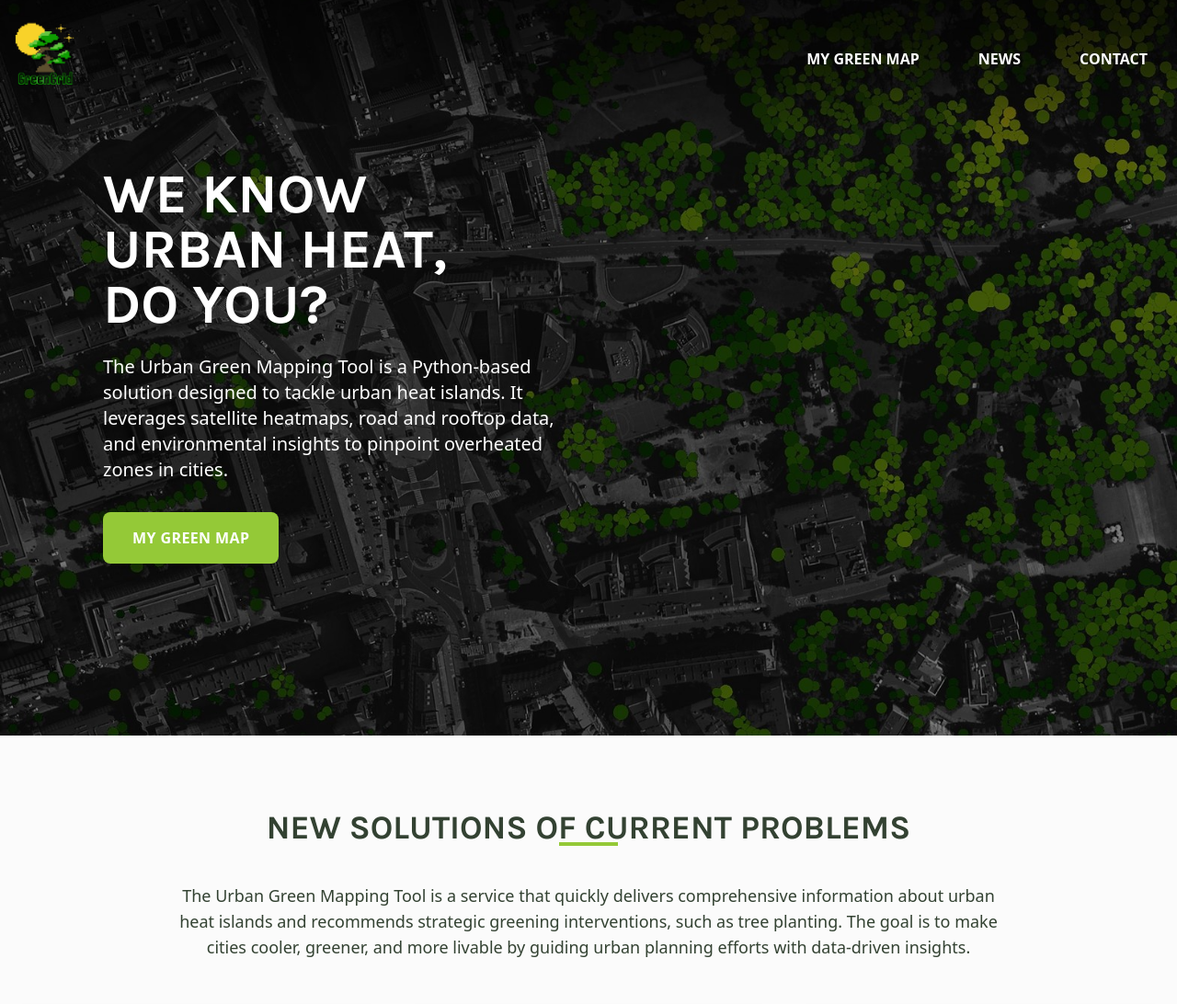
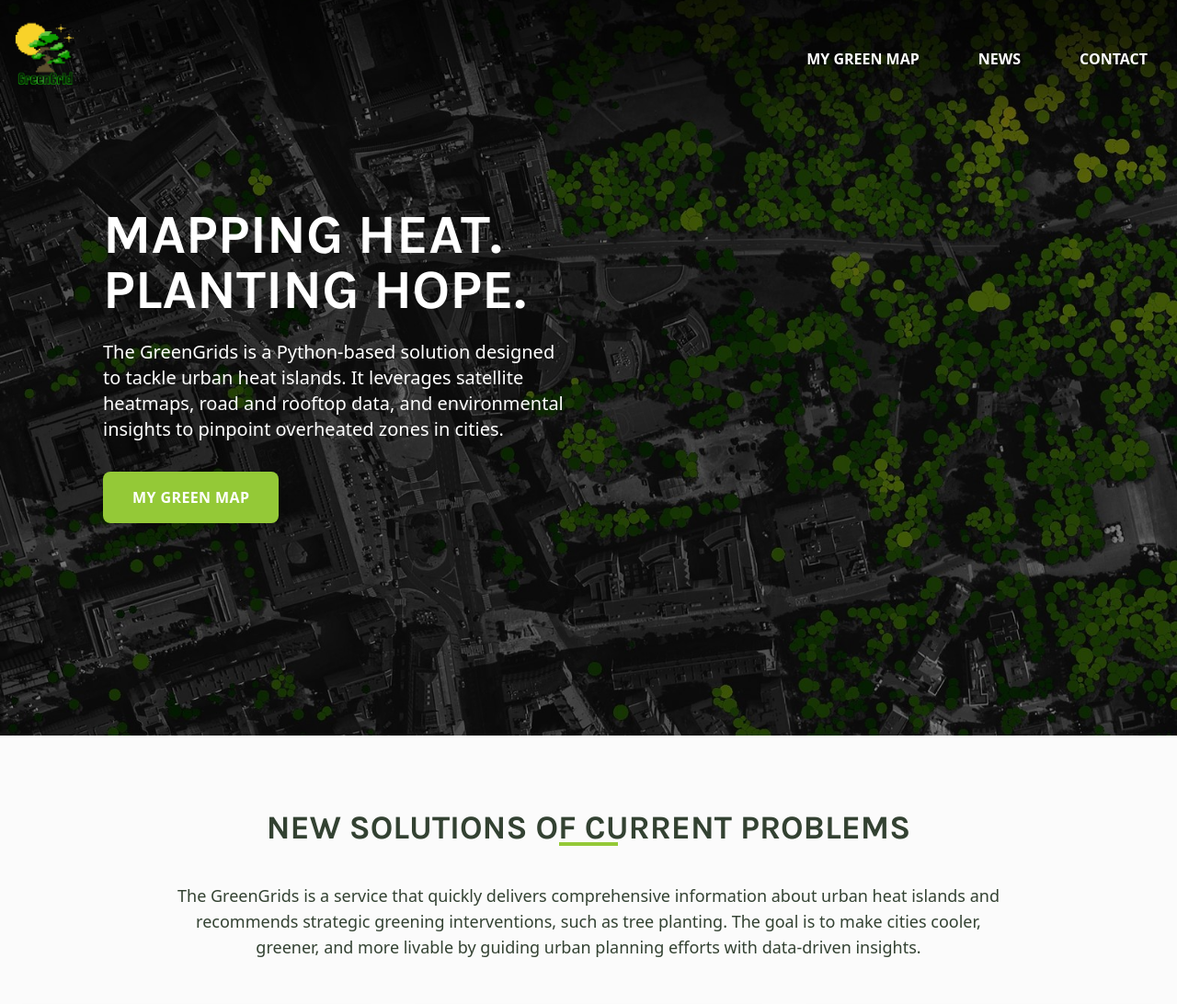
Before and after one commit to besque/colossus2.0_LGTM, a Flask app: page / in a window 1280 px wide. Shown: the top 1092 px of the page at 92% size. Run offline with Flask 3, Linux system fonts and the light colour scheme; some libraries are stand-ins or nearby versions.

Commit message:
renamed to greengrids everywhere

```diff
--- a/templates/base.html
+++ b/templates/base.html
@@ -3,8 +3,8 @@
 <head>
     <meta charset="UTF-8">
     <meta name="viewport" content="width=device-width, initial-scale=1.0">
-    <title>{% block title %}Urban Green Mapping Tool{% endblock %}</title>
-    <meta name="description" content="{% block description %}The Urban Green Mapping Tool is a Python-based solution designed to tackle urban heat islands. It leverages satellite heatmaps, road and rooftop data, and environmental insights to pinpoint overheated zones in cities and recommend strategic greening interventions.{% endblock %}">
+    <title>{% block title %}GreenGrids{% endblock %}</title>
+    <meta name="description" content="{% block description %}The GreenGrids is a Python-based solution designed to tackle urban heat islands. It leverages satellite heatmaps, road and rooftop data, and environmental insights to pinpoint overheated zones in cities and recommend strategic greening interventions.{% endblock %}">
 
     <!-- Google Fonts -->
     <link rel="preconnect" href="https://fonts.gstatic.com">
@@ -42,7 +42,7 @@
         <div class="container mx-auto px-4 flex justify-between items-center">
             <div class="flex items-center">
                 <a href="{{ url_for('index') }}" class="block">
-                    <img src="{{ url_for('static', filename='img/gglogo.webp') }}" alt="Urban Green Mapping Tool Logo" class="h-24 w-auto">
+                    <img src="{{ url_for('static', filename='img/gglogo.webp') }}" alt="GreenGrids Logo" class="h-24 w-auto">
                 </a>
             </div>
             <nav class="hidden md:block">
@@ -68,7 +68,7 @@
         <div class="container mx-auto px-4">
             <div class="grid grid-cols-1 md:grid-cols-3 gap-8">
                 <div>
-                    <h3 class="text-xl font-bold mb-4">Urban Green Mapping Tool</h3>
+                    <h3 class="text-xl font-bold mb-4">GreenGrids</h3>
                     <p class="mb-4">Making cities cooler, greener, and more livable with data-driven insights.</p>
                 </div>
                 <div>
@@ -84,7 +84,7 @@
                 </div>
             </div>
             <div class="border-t border-gray-700 mt-8 pt-8 flex flex-col md:flex-row justify-between items-center">
-                <p class="mb-4 md:mb-0">Copyright © 2025 Urban Green Mapping Tool</p>
+                <p class="mb-4 md:mb-0">Copyright © 2025 GreenGrids</p>
                 <ul class="flex space-x-4">
                     <li><a href="#" class="text-white hover:text-secondary-green transition-colors duration-300">Terms and Conditions</a></li>
                     <li><a href="#" class="text-white hover:text-secondary-green transition-colors duration-300">Privacy Policy</a></li>
--- a/templates/contact.html
+++ b/templates/contact.html
@@ -1,6 +1,6 @@
 {% extends 'base.html' %}
 
-{% block title %}Urban Green Mapping Tool - Contact Us{% endblock %}
+{% block title %}GreenGrids - Contact Us{% endblock %}
 
 {% block content %}
 <section class="hero mini-hero">
@@ -14,7 +14,7 @@
         <div class="contact-grid">
             <div class="contact-info">
                 <h2>Get in Touch</h2>
-                <p>We'd love to hear from you and discuss how our Urban Green Mapping Tool can help your city become cooler, greener, and more livable. Fill out the form, and our team will get back to you as soon as possible.</p>
+                <p>We'd love to hear from you and discuss how our GreenGrids can help your city become cooler, greener, and more livable. Fill out the form, and our team will get back to you as soon as possible.</p>
 
                 <div class="contact-details">
                     <div class="contact-item">
@@ -99,7 +99,7 @@
                 </div>
             </div>
             <div class="faq-item">
-                <h3 class="faq-question">How does the Urban Green Mapping Tool work?</h3>
+                <h3 class="faq-question">How does the GreenGrids work?</h3>
                 <div class="faq-answer">
                     <p>Our tool uses satellite thermal imagery, road and rooftop data, and environmental insights to identify and analyze urban heat islands. It then provides data-driven recommendations for strategic greening interventions, such as tree planting locations, to maximize cooling effects.</p>
                 </div>
--- a/templates/index.html
+++ b/templates/index.html
@@ -1,6 +1,6 @@
 {% extends 'base.html' %}
 
-{% block title %}Urban Green Mapping Tool - Home{% endblock %}
+{% block title %}GreenGrids - Home{% endblock %}
 
 {% block content %}
 <section id="hero-section" class="relative h-screen bg-cover bg-center flex items-center bg-dark-green">
@@ -8,10 +8,10 @@
     <div class="container mx-auto px-4 relative z-10 ml-[10%] md:ml-24">
         <div class="max-w-xl">
             <h1 class="text-4xl md:text-5xl lg:text-6xl font-bold text-white leading-tight mb-6">
-                WE KNOW<br>URBAN HEAT,<br>DO YOU?
+                MAPPING HEAT.<br>PLANTING HOPE.
             </h1>
             <p class="text-xl text-white mb-8 max-w-lg">
-                The Urban Green Mapping Tool is a Python-based solution designed to tackle urban heat islands. It leverages satellite heatmaps, road and rooftop data, and environmental insights to pinpoint overheated zones in cities.
+                The GreenGrids is a Python-based solution designed to tackle urban heat islands. It leverages satellite heatmaps, road and rooftop data, and environmental insights to pinpoint overheated zones in cities.
             </p>
             <a href="{{ url_for('map') }}" class="inline-block bg-secondary-green hover:bg-primary-green text-white font-bold uppercase py-4 px-8 rounded-lg shadow-lg transform hover:scale-105 transition-all duration-300 ease-in-out tracking-wide relative overflow-hidden group">
                 <span class="relative z-10">MY GREEN MAP</span>
@@ -27,7 +27,7 @@
             NEW SOLUTIONS OF CURRENT PROBLEMS
             <span class="absolute bottom-0 left-1/2 transform -translate-x-1/2 w-16 h-1 bg-secondary-green mt-4"></span>
         </h2>
-        <p class="text-lg text-center max-w-4xl mx-auto mb-12">The Urban Green Mapping Tool is a service that quickly delivers comprehensive information about urban heat islands and recommends strategic greening interventions, such as tree planting. The goal is to make cities cooler, greener, and more livable by guiding urban planning efforts with data-driven insights.</p>
+        <p class="text-lg text-center max-w-4xl mx-auto mb-12">The GreenGrids is a service that quickly delivers comprehensive information about urban heat islands and recommends strategic greening interventions, such as tree planting. The goal is to make cities cooler, greener, and more livable by guiding urban planning efforts with data-driven insights.</p>
 
         <div class="grid grid-cols-1 md:grid-cols-3 gap-8">
             <div class="bg-white rounded-lg overflow-hidden shadow-md hover:shadow-xl transition-shadow duration-300 transform hover:-translate-y-1 duration-300">
@@ -96,12 +96,12 @@
             <div class="bg-white rounded-lg shadow-md p-8 hover:shadow-xl transition-shadow duration-300">
                 <h3 class="text-2xl font-bold mb-4 text-dark-green">THE CITY</h3>
                 <p class="text-gray-700 mb-4">The foundation for managing urban heat in city areas is to gain knowledge about temperature distribution and identify critical hot spots. The tools we offer can be used to perform area-wide thermal analysis or be used for detailed neighborhood assessments.</p>
-                <p class="text-gray-700">An unquestionable advantage of the Urban Green Mapping Tool is that it can be used to identify and monitor individual heat islands that pose a threat to public health, or to conduct citywide analyses, e.g., to build a climate change adaptation strategy or to determine the direction of development and green investments in the city.</p>
+                <p class="text-gray-700">An unquestionable advantage of the GreenGrids is that it can be used to identify and monitor individual heat islands that pose a threat to public health, or to conduct citywide analyses, e.g., to build a climate change adaptation strategy or to determine the direction of development and green investments in the city.</p>
             </div>
             <div class="bg-white rounded-lg shadow-md p-8 hover:shadow-xl transition-shadow duration-300">
                 <h3 class="text-2xl font-bold mb-4 text-dark-green">INFRASTRUCTURE</h3>
                 <p class="text-gray-700 mb-4">Trees have a positive impact on living conditions in urban areas. They reduce noise and pollution and regulate the air temperature and humidity. Strategic tree placement around infrastructure can significantly reduce cooling costs and improve resident comfort.</p>
-                <p class="text-gray-700">With the Urban Green Mapping Tool, you can accurately assess the spatial relationship between heat zones and infrastructure and take action to improve thermal comfort and energy efficiency in buildings and public spaces.</p>
+                <p class="text-gray-700">With the GreenGrids, you can accurately assess the spatial relationship between heat zones and infrastructure and take action to improve thermal comfort and energy efficiency in buildings and public spaces.</p>
             </div>
             <div class="bg-white rounded-lg shadow-md p-8 hover:shadow-xl transition-shadow duration-300">
                 <h3 class="text-2xl font-bold mb-4 text-dark-green">NATURAL ENVIRONMENT</h3>
@@ -115,7 +115,7 @@
 <section class="bg-light-grey py-20">
     <div class="container mx-auto px-4">
         <h2 class="text-3xl md:text-4xl font-bold text-center mb-6">Ready to make your city cooler and greener?</h2>
-        <p class="text-xl text-center mb-10 max-w-3xl mx-auto">Get started with our Urban Green Mapping Tool today and transform your city planning with data-driven insights.</p>
+        <p class="text-xl text-center mb-10 max-w-3xl mx-auto">Get started with our GreenGrids today and transform your city planning with data-driven insights.</p>
         <div class="text-center">
             <a href="{{ url_for('contact') }}" class="inline-block bg-secondary-green hover:bg-primary-green text-white font-bold uppercase py-4 px-8 rounded-lg shadow-lg transform hover:scale-105 transition-all duration-300 ease-in-out tracking-wide relative overflow-hidden group">
                 <span class="relative z-10">CONTACT US</span>
--- a/templates/map.html
+++ b/templates/map.html
@@ -1,6 +1,6 @@
 {% extends 'base.html' %}
 
-{% block title %}Urban Green Mapping Tool - Green Map{% endblock %}
+{% block title %}GreenGrids - Green Map{% endblock %}
 
 {% block content %}
 <section class="hero mini-hero">
```
Also changed, not shown: templates/news.html (+6 -6 lines).
